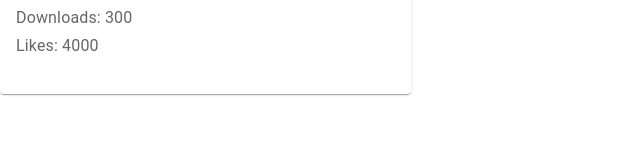
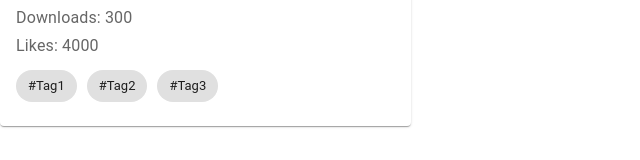
Before and after one commit to saebomp/image-gallery, a React (Create React App) app: page / in a window 1280 px wide. Shown: the part 325-485 px from the top of the page, without its empty margins (0-640 px from the left). Built offline with nearby package versions, Linux system fonts and the light colour scheme.

Commit message:
add chips

```diff
--- a/src/App.js
+++ b/src/App.js
@@ -8,6 +8,7 @@ import List from '@material-ui/core/List';
 import ListItem from '@material-ui/core/ListItem';
 import ListItemText from '@material-ui/core/ListItemText';
 import Grid from '@material-ui/core/Grid';
+import Chip from '@material-ui/core/Chip';
 
 const useStyles = makeStyles({
   root: {
@@ -25,6 +26,9 @@ const useStyles = makeStyles({
   },
   list: {
     color:'#666',
+  },
+  chip: {
+    marginRight:'10px'
   }
 });
 
@@ -47,6 +51,11 @@ function App() {
               <ListItemText primary="Downloads: 300" />
               <ListItemText primary="Likes: 4000" />
             </List>
+            <div>
+              <Chip label="#Tag1" className={classes.chip} />
+              <Chip label="#Tag2" className={classes.chip} />
+              <Chip label="#Tag3" className={classes.chip} />
+            </div>
           </CardContent>
         </Card>
       </Grid>
```
